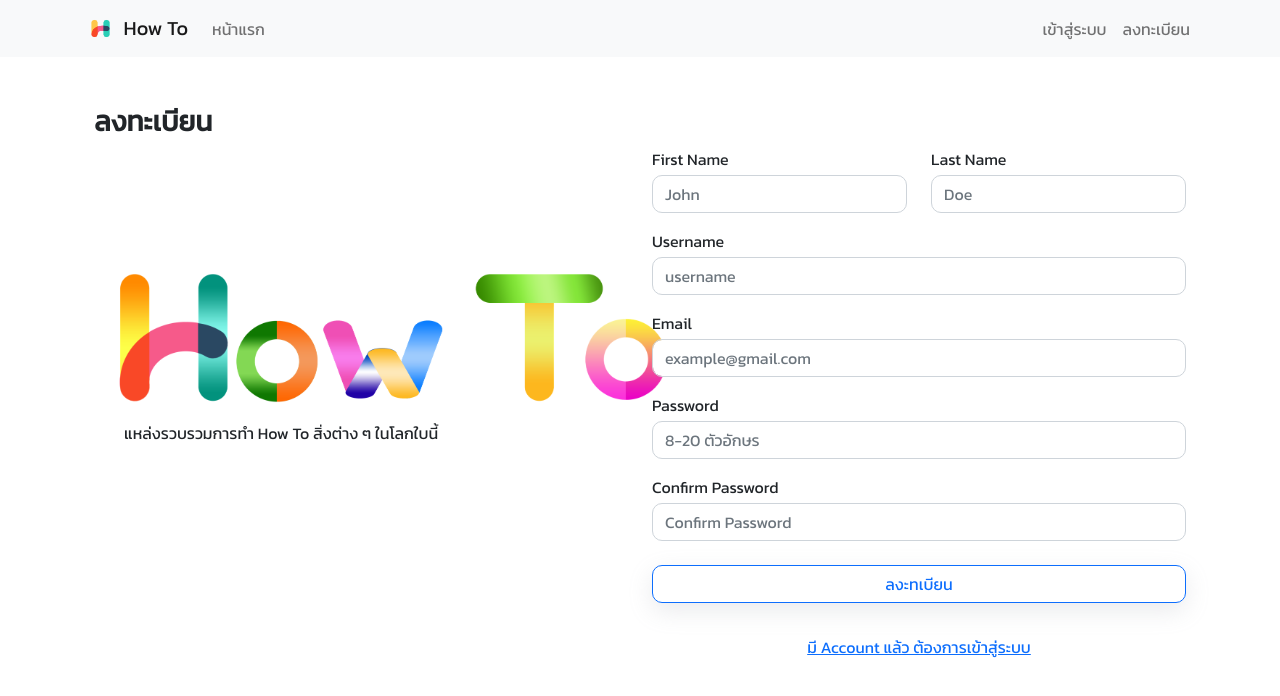
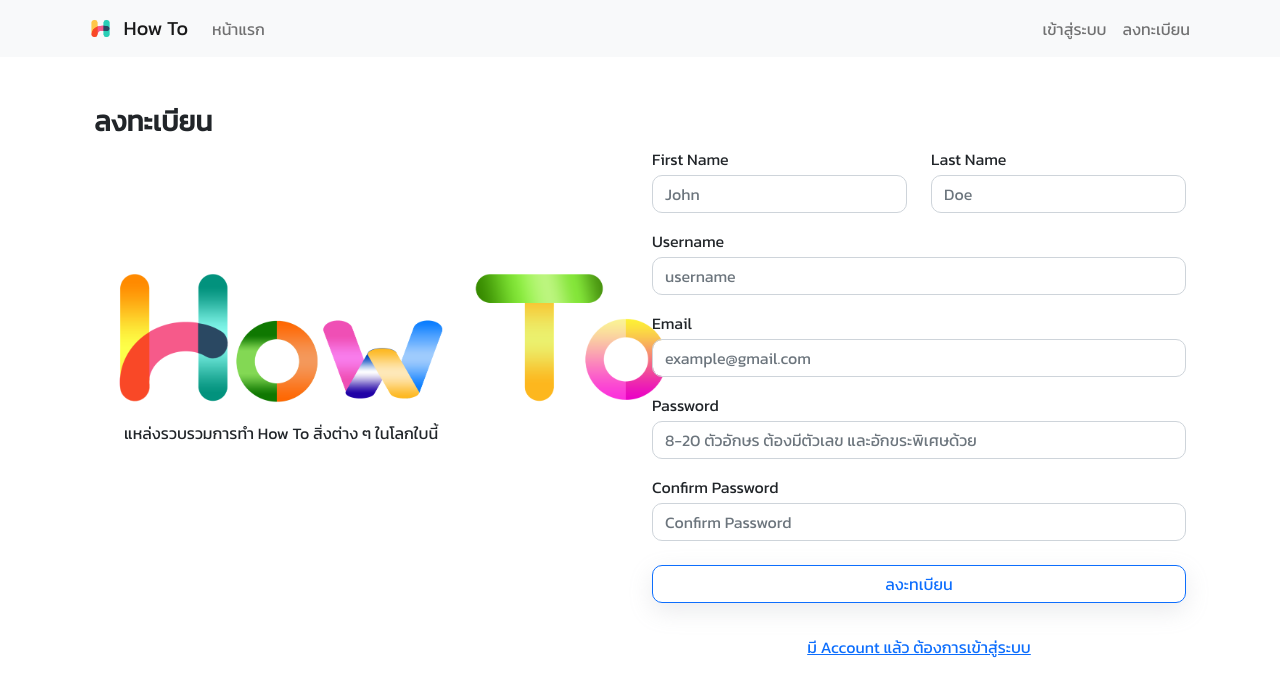
Before and after one commit to aomsk/Ha-Ha-How-To, a Vue app in the folder frontend/: page /signup in a window 1280 px wide. Shown: the top 696 px of the page. Built offline with nearby package versions, Linux system fonts and the light colour scheme; what amazon-cognito-identity-js would draw is missing.

Commit message:
feat: update Signup.vue

```diff
--- a/frontend/src/views/Signup.vue
+++ b/frontend/src/views/Signup.vue
@@ -57,7 +57,7 @@
                             <input
                                 class="form-control input"
                                 type="password"
-                                placeholder="8-20 ตัวอักษร"
+                                placeholder="8-20 ตัวอักษร ต้องมีตัวเลข และอักขระพิเศษด้วย"
                                 for="password"
                                 v-model="singup.password"
                             />
```
